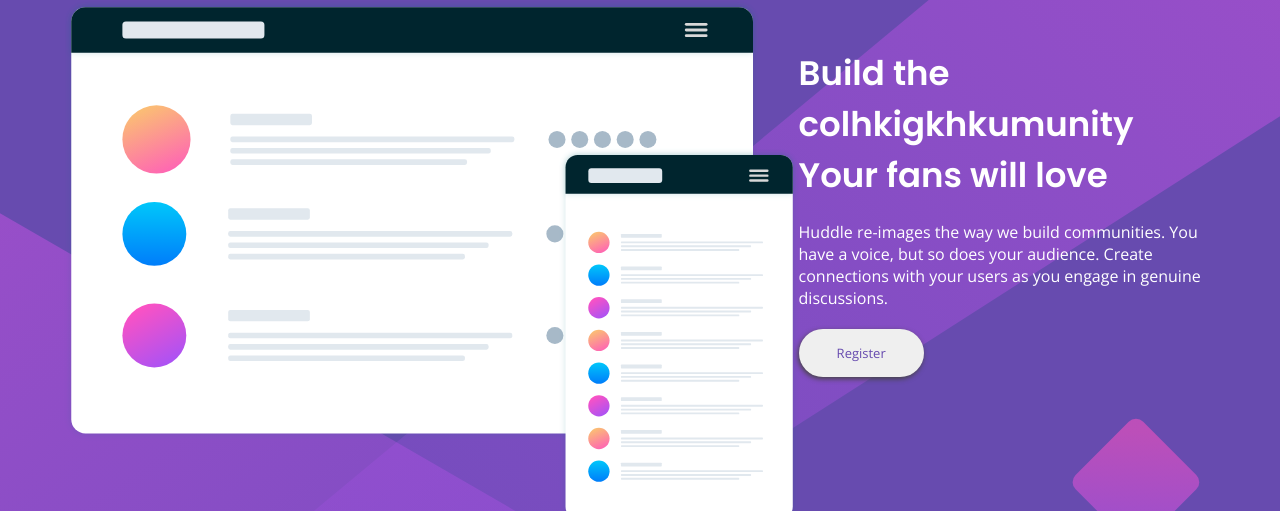
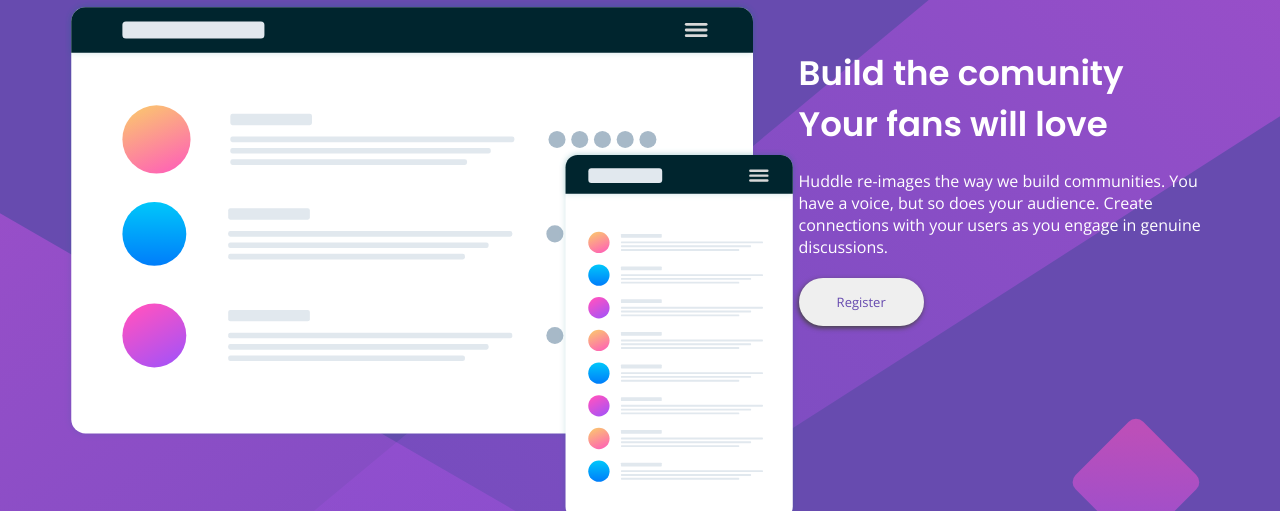
Before and after one commit to Onyeka90210/Huddle-Project, a plain HTML site: page index.html in a window 1280 px wide. Shown: the part 135-646 px from the top of the page. Drawn offline with nearby package versions, Linux system fonts and the light colour scheme.

Commit message:
first commit

```diff
--- a/index.html
+++ b/index.html
@@ -17,7 +17,7 @@
             <img src="Assets/illustration-mockups.svg" alt="illustration-mockups">
         </div>
         <div class="header-inner">
-            <h2>Build the colhkigkhkumunity Your fans will love</h2>
+            <h2>Build the comunity Your fans will love</h2>
             <p>Huddle re-images the way we build communities. You have a voice, but so does your audience. Create connections with your users as you engage in genuine discussions.</p>
             <button>Register</button>
         </div>
```
